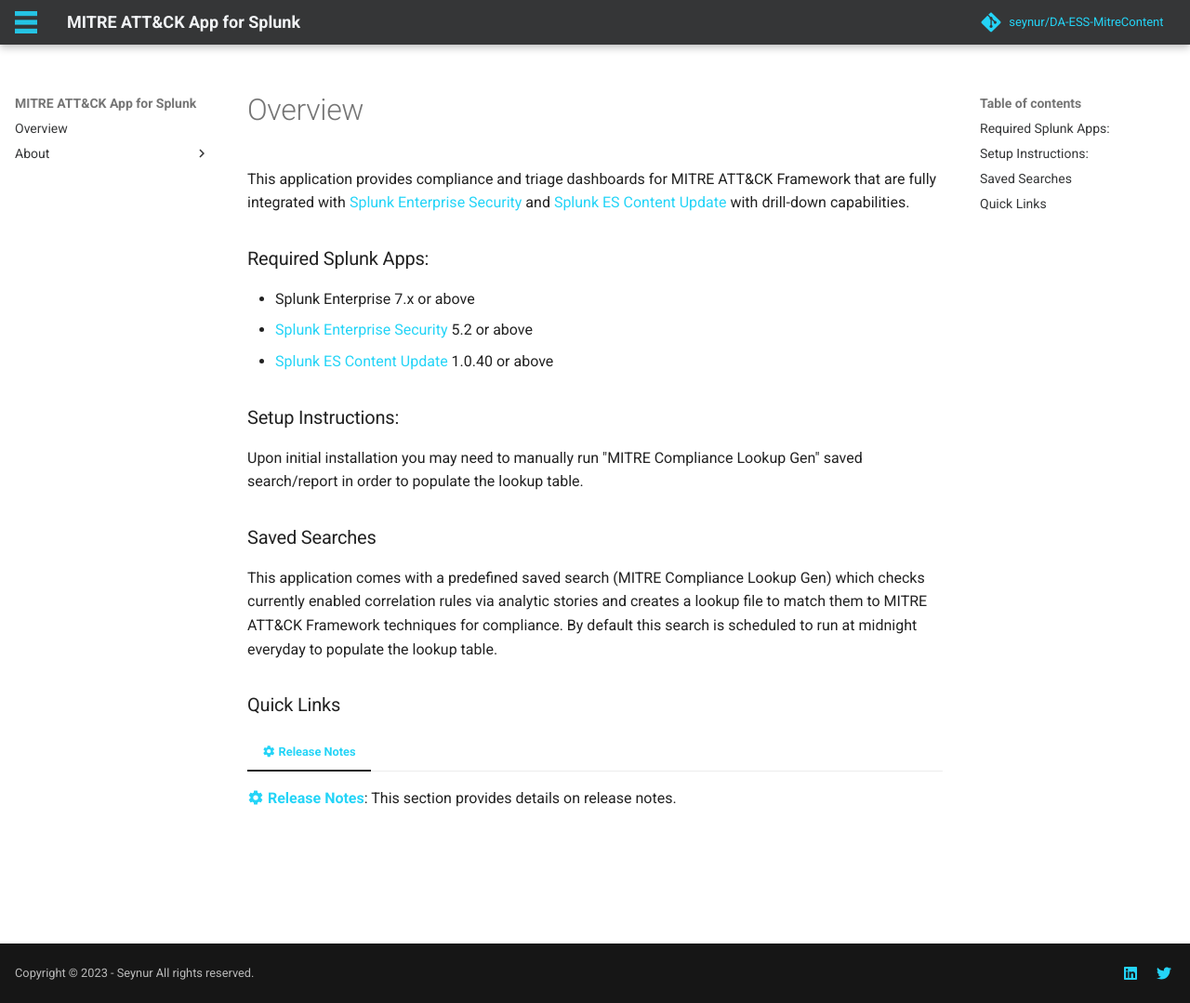
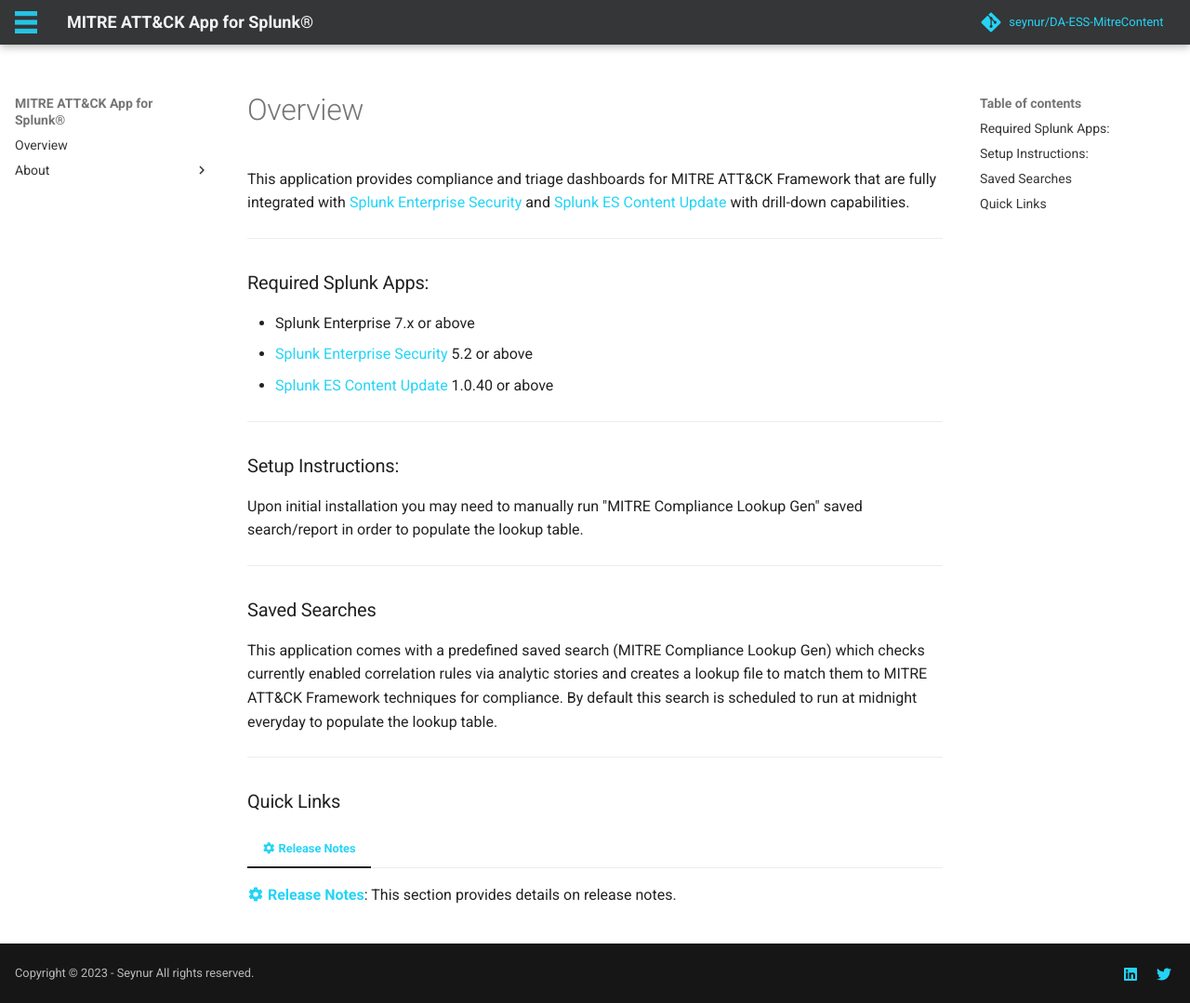
Before and after one commit to Oykucann/mitre-app-for-splunk-docs, an MkDocs documentation site: the page built from docs/index.md, in a window 1280 px wide and 1079 px high. Shown: the whole window at 93% size. Built offline with MkDocs 1.6.1 and Material for MkDocs 9.7.7, drawn with Linux system fonts in a browser that asks for light colours; comment, search, counter and statistics services are not loaded; the version menu is left out; some of the changed lines change nothing that is shown.

Commit message:
update spaces

```diff
--- a/mkdocs.yml
+++ b/mkdocs.yml
@@ -1,4 +1,4 @@
-site_name: MITRE ATT&CK App for Splunk
+site_name: MITRE ATT&CK App for Splunk&reg;
 # Repository
 repo_name: seynur/DA-ESS-MitreContent
 repo_url: https://github.com/seynur/DA-ESS-MitreContent
```
Also changed, not shown: docs/index.md (+8 -0 lines).
